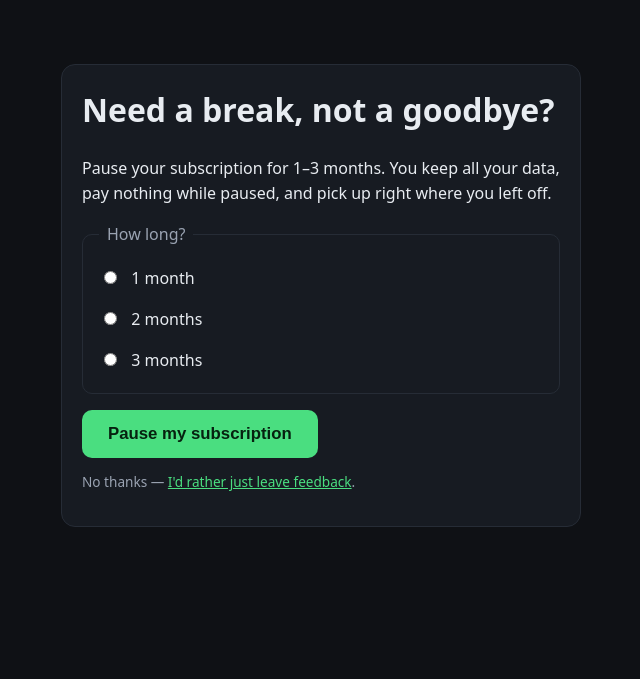
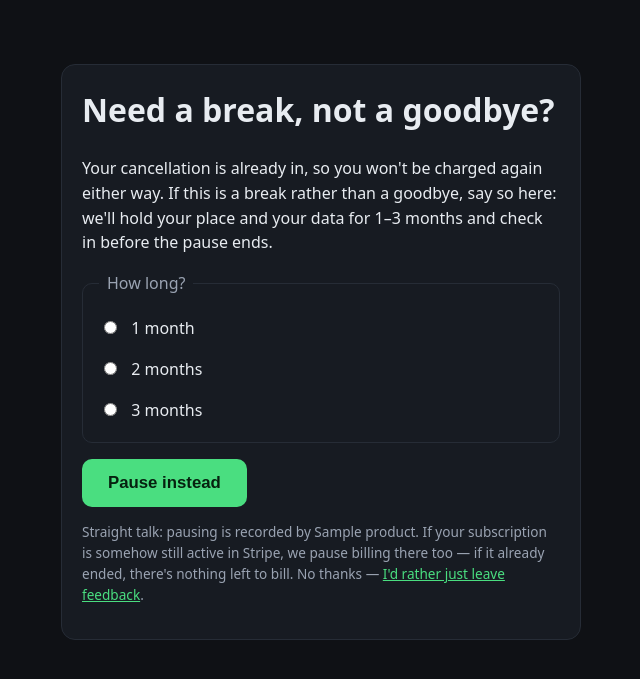
Before and after one commit to justinwayn/churnclinic, a FastAPI app: template templates/pause.html in a window 1280 px wide. Shown: the top 679 px of the page, without its empty margins (319-959 px from the left). Run offline with FastAPI, Linux system fonts and the light colour scheme; the template is opened without the code that fills it: most values are stand-ins (such as "Sample title", 1, 10 or a date in 2020).

Commit message:
Fix fleet-verification defects: email sender/links/branding defaults + real Stripe pause
- config: BASE_URL default -> https://churnclinic.onrender.com (was
  localhost:8000, which broke every survey/pause link in emails);
  PRODUCT_NAME default -> ChurnClinic (was 'Your SaaS' on live pages);
  FOUNDER_NAME default -> 'the ChurnClinic team'; sender configurable
  via RESEND_FROM (EMAIL_FROM alias) with a comment stating Resend
  only delivers from verified domains and the example.com default
  will 403 until a verified domain is set.
- main: _stripe_pause is now a real Stripe pause_collection API call
  (was a commented-out stub); its outcome is recorded per cancellation
  and the confirmation page only claims a billing pause when Stripe
  confirms one — otherwise it honestly says the pause is recorded in
  ChurnClinic and the subscription had already ended (nothing left
  to bill). Pause page copy updated to match.
- db: pause_stripe column + migration + mark_pause_result().
- render.yaml/.env.example: env var was named STRIPE_SECRET_KEY but
  config.py reads STRIPE_API_KEY (Stripe could never be configured);
  renamed, added RESEND_FROM.

Verified locally end-to-end (stub email mode, zero env): test-cancel
returns production URLs, survey shows ChurnClinic branding, pause
records 'recorded_only: Stripe not connected' with honest copy.

```diff
--- a/db.py
+++ b/db.py
@@ -34,6 +34,7 @@ def init_db() -> None:
                 status TEXT DEFAULT 'canceled',      -- canceled|saved|paused
                 saved_at INTEGER,
                 pause_months INTEGER,
+                pause_stripe TEXT,
                 created_at INTEGER DEFAULT (strftime('%s','now'))
             );
             CREATE TABLE IF NOT EXISTS drip_sends (
@@ -57,6 +58,12 @@ def init_db() -> None:
             );
             """
         )
+        # Migration for DBs created before pause_stripe existed: record of
+        # what the Stripe pause attempt actually did ("stripe_paused" or
+        # "recorded_only: <reason>").
+        cols = [r["name"] for r in c.execute("PRAGMA table_info(cancellations)")]
+        if "pause_stripe" not in cols:
+            c.execute("ALTER TABLE cancellations ADD COLUMN pause_stripe TEXT")
 
 
 def save_pro_interest(email: str) -> bool:
@@ -143,6 +150,15 @@ def mark_paused(token: str, months: int) -> bool:
             (months, token),
         )
     return cur.rowcount > 0
+
+
+def mark_pause_result(token: str, result: str) -> None:
+    """Record what the Stripe pause attempt did, so claims stay honest."""
+    with _conn() as c:
+        c.execute(
+            "UPDATE cancellations SET pause_stripe = ? WHERE survey_token = ?",
+            (result[:250], token),
+        )
 
 
 def list_cancellations(limit: int = 200) -> list[dict]:
--- a/main.py
+++ b/main.py
@@ -109,20 +109,86 @@ def pause_submit(request: Request, token: str, months: int = Form(...)):
     cancel = db.get_by_token(token)
     if not cancel or not db.mark_paused(token, months):
         return HTMLResponse("Invalid or expired link.", status_code=404)
-    # Real Stripe call when configured: pause collection on the subscription.
+    # Real Stripe pause attempt when the operator has connected Stripe.
+    # The outcome is recorded, and the confirmation page only claims a
+    # billing pause when Stripe itself confirms one.
+    stripe_paused = False
     if config.stripe_configured():
-        _stripe_pause(cancel["stripe_subscription_id"], months)
+        result = _stripe_pause(cancel["stripe_subscription_id"], months)
+        stripe_paused = bool(result["ok"])
+        db.mark_pause_result(
+            token,
+            "stripe_paused" if stripe_paused
+            else f"recorded_only: {result['detail']}",
+        )
+    else:
+        db.mark_pause_result(token, "recorded_only: Stripe not connected")
     return templates.TemplateResponse(request, "pause_done.html", {
         "request": request, "product": config.PRODUCT_NAME,
+        "stripe_paused": stripe_paused, "months": months,
     })
 
 
-def _stripe_pause(subscription_id: str, months: int) -> None:
-    """Stub: real call would be Stripe 'pause collection' via API."""
-    # import stripe; stripe.api_key = config.STRIPE_API_KEY
-    # stripe.Subscription.modify(subscription_id,
-    #     pause_collection={"behavior": "void", "resumes_at": ...})
-    return None
+def _resumes_at(months: int) -> int:
+    """Unix timestamp `months` calendar months from now (UTC)."""
+    import calendar as _calendar
+
+    t = time.gmtime()
+    month_index = t.tm_mon - 1 + months
+    year = t.tm_year + month_index // 12
+    month = month_index % 12 + 1
+    day = min(t.tm_mday, _calendar.monthrange(year, month)[1])
+    return _calendar.timegm(
+        (year, month, day, t.tm_hour, t.tm_min, t.tm_sec, 0, 0, 0))
+
+
+def _stripe_pause(subscription_id: str, months: int) -> dict:
+    """Pause collection on a Stripe subscription — a real API call.
+
+    Uses the operator's STRIPE_API_KEY (the Stripe credentials model this
+    single-tenant deploy has). Returns {"ok": bool, "detail": str}.
+
+    Honest catch: ChurnClinic learns about a cancellation from Stripe's
+    customer.subscription.deleted webhook — usually AFTER the
+    subscription is already gone. A deleted subscription cannot be
+    paused; Stripe answers with an error and there is nothing left to
+    bill anyway. So in the standard flow this returns ok=False and the
+    pause stands as a ChurnClinic record only. If a still-active
+    subscription is ever passed here, the pause is genuinely applied.
+    """
+    import json as _json
+    import urllib.error
+    import urllib.parse
+    import urllib.request
+
+    if not subscription_id:
+        return {"ok": False, "detail": "no subscription id on record"}
+    data = urllib.parse.urlencode({
+        "pause_collection[behavior]": "void",
+        "pause_collection[resumes_at]": _resumes_at(months),
+    }).encode()
+    req = urllib.request.Request(
+        f"https://api.stripe.com/v1/subscriptions/{subscription_id}",
+        data=data, method="POST",
+        headers={"Authorization": f"Bearer {config.STRIPE_API_KEY}",
+                 "Content-Type": "application/x-www-form-urlencoded"},
+    )
+    try:
+        with urllib.request.urlopen(req, timeout=15) as r:
+            body = _json.loads(r.read().decode())
+        if body.get("pause_collection"):
+            return {"ok": True, "detail": "pause_collection set in Stripe"}
+        return {"ok": False,
+                "detail": "Stripe response had no pause_collection"}
+    except urllib.error.HTTPError as e:
+        try:
+            err = _json.loads(e.read().decode())
+            msg = (err.get("error") or {}).get("message") or str(e)
+        except Exception:  # noqa: BLE001
+            msg = str(e)
+        return {"ok": False, "detail": f"Stripe: {msg}"}
+    except Exception as e:  # noqa: BLE001
+        return {"ok": False, "detail": str(e)}
 
 
 # ---------- API ----------
--- a/render.yaml
+++ b/render.yaml
@@ -9,13 +9,17 @@ services:
         value: 3.11.0
       # Deploy-time config (Render prompts for values in the dashboard;
       # nothing real is committed). See .env.example for what each one is.
-      - key: STRIPE_SECRET_KEY
+      # NOTE: config.py reads STRIPE_API_KEY — a render.yaml entry named
+      # STRIPE_SECRET_KEY would never reach the app.
+      - key: STRIPE_API_KEY
         sync: false
       - key: STRIPE_WEBHOOK_SECRET
         sync: false
       - key: CLINIC_PRO_PAYMENT_LINK
         sync: false
       - key: RESEND_API_KEY
+        sync: false
+      - key: RESEND_FROM
         sync: false
       - key: EMAIL_FROM
         sync: false
--- a/templates/pause.html
+++ b/templates/pause.html
@@ -10,7 +10,7 @@
 <div class="wrap narrow">
   <div class="card survey">
     <h1>Need a break, not a goodbye?</h1>
-    <p>Pause your subscription for 1–3 months. You keep all your data, pay nothing while paused, and pick up right where you left off.</p>
+    <p>Your cancellation is already in, so you won't be charged again either way. If this is a break rather than a goodbye, say so here: we'll hold your place and your data for 1–3 months and check in before the pause ends.</p>
     <form method="post" action="/pause/{{ token }}">
       <fieldset>
         <legend>How long?</legend>
@@ -18,9 +18,9 @@
         <label class="radio"><input type="radio" name="months" value="2"> 2 months</label>
         <label class="radio"><input type="radio" name="months" value="3"> 3 months</label>
       </fieldset>
-      <button class="btn btn-big" type="submit">Pause my subscription</button>
+      <button class="btn btn-big" type="submit">Pause instead</button>
     </form>
-    <p class="muted small">No thanks — <a href="/s/{{ token }}">I'd rather just leave feedback</a>.</p>
+    <p class="muted small">Straight talk: pausing is recorded by {{ product }}. If your subscription is somehow still active in Stripe, we pause billing there too — if it already ended, there's nothing left to bill. No thanks — <a href="/s/{{ token }}">I'd rather just leave feedback</a>.</p>
   </div>
 </div>
 </body>
--- a/templates/pause_done.html
+++ b/templates/pause_done.html
@@ -10,7 +10,11 @@
 <div class="wrap narrow">
   <div class="card survey">
     <h1>You're paused. ⏸️</h1>
-    <p>Your subscription is paused — nothing to pay, nothing lost. We'll nudge you when it's time to come back.</p>
+    {% if stripe_paused %}
+    <p>Billing on your subscription is paused in Stripe for {{ months }} month{{ 's' if months != 1 }} — nothing to pay until it resumes, and your data is right where you left it.</p>
+    {% else %}
+    <p>Your pause is on record with {{ product }} for {{ months }} month{{ 's' if months != 1 }}. Straight talk: your subscription had already ended, so there was no active billing left to pause — you won't be charged again. Your data and your place are held for the pause window, and restarting when you're back is one click.</p>
+    {% endif %}
   </div>
 </div>
 </body>
```
Also changed, not shown: config.py (+19 -4 lines), 1 other file.
